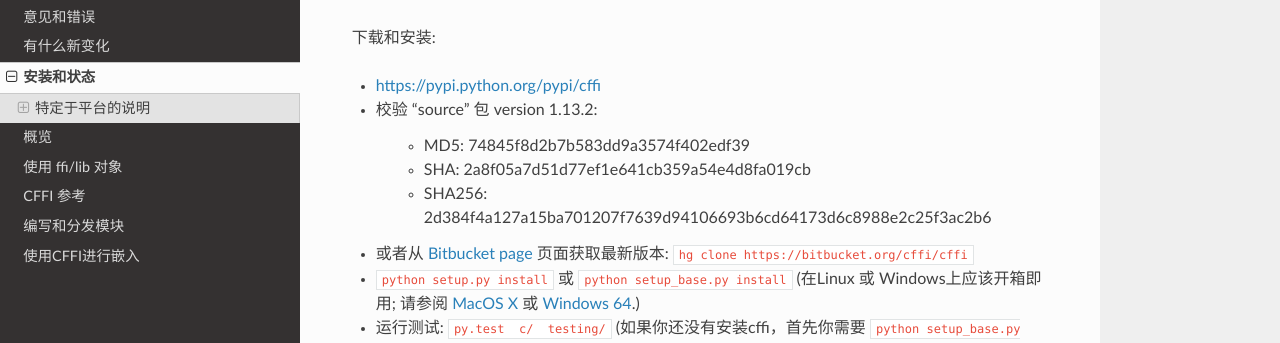
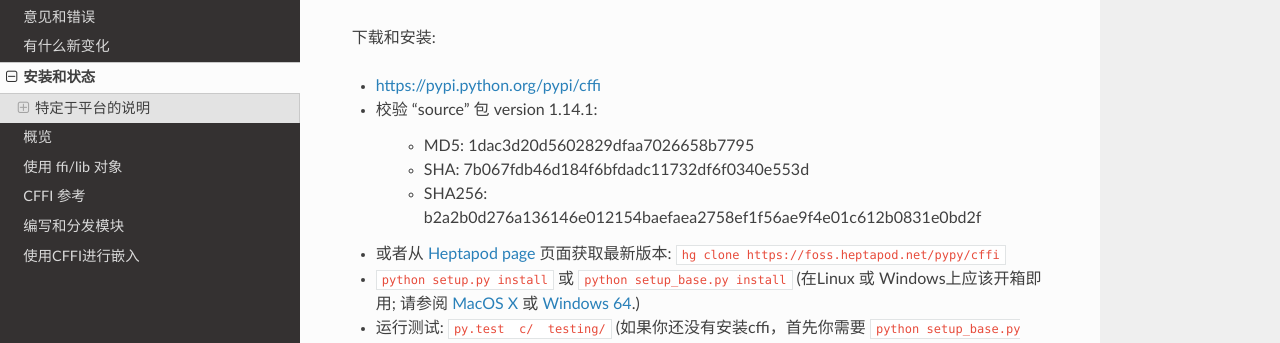
Before and after one commit to JairoGuo/CFFI-Docs-ZH-CN, a Sphinx documentation site: the page built from doc/source/installation.rst, in a window 1280 px wide and 900 px high, scrolled down 660 px. Shown: the part 158-501 px from the top of the window. Built offline with Sphinx 7.4.7 and the Read the Docs theme 2.0.0, drawn with Linux system fonts in a browser that asks for light colours.

Commit message:
Update 1.14.1

```diff
--- a/doc/source/goals.rst
+++ b/doc/source/goals.rst
@@ -52,5 +52,5 @@
 
 --- 本文档未获得文档翻译版权，仅供学习参考，如有侵权，则立即删除
 
-.. _`问题跟踪器`: https://bitbucket.org/cffi/cffi/issues
+.. _`问题跟踪器`: https://foss.heptapod.net/pypy/cffi/issues
 .. _`邮件列表`: https://groups.google.com/forum/#!forum/python-cffi
--- a/doc/source/installation.rst
+++ b/doc/source/installation.rst
@@ -40,16 +40,18 @@ CFFI的核心速度优于ctypes，如果使用1.0之后的功能，则意味着
 
 * https://pypi.python.org/pypi/cffi
 
-* 校验 "source" 包 version 1.13.2:
+* 校验 "source" 包 version 1.14.1:
 
-   - MD5: 74845f8d2b7b583dd9a3574f402edf39
+   - MD5: 1dac3d20d5602829dfaa7026658b7795
 
-   - SHA: 2a8f05a7d51d77ef1e641cb359a54e4d8fa019cb
+   - SHA: 7b067fdb46d184f6bfdadc11732df6f0340e553d
 
-   - SHA256: 2d384f4a127a15ba701207f7639d94106693b6cd64173d6c8988e2c25f3ac2b6
+   - SHA256: b2a2b0d276a136146e012154baefaea2758ef1f56ae9f4e01c612b0831e0bd2f
 
-* 或者从 `Bitbucket page`_ 页面获取最新版本:
-  ``hg clone https://bitbucket.org/cffi/cffi``
+* 或者从 `Heptapod page`_ 页面获取最新版本:
+  ``hg clone https://foss.heptapod.net/pypy/cffi``
+
+
 
 * ``python setup.py install`` 或 ``python setup_base.py install``
   (在Linux 或 Windows上应该开箱即用; 请参阅
@@ -58,7 +60,8 @@ CFFI的核心速度优于ctypes，如果使用1.0之后的功能，则意味着
 * 运行测试: ``py.test  c/  testing/`` (如果你还没有安装cffi，首先你需要 ``python setup_base.py build_ext -f
   -i``)
 
-.. _`Bitbucket page`: https://bitbucket.org/cffi/cffi
+
+.. _`Heptapod page`: https://foss.heptapod.net/pypy/cffi
 
 演示:
 
--- a/doc/source/overview.rst
+++ b/doc/source/overview.rst
@@ -310,7 +310,7 @@ API 模式，调用C语言源码而不是编译库
        from _pi.lib import pi_approx
 
        approx = pi_approx(10)
-       assert str(pi_approximation).startswith("3.")
+       assert str(approx).startswith("3.")
 
        approx = pi_approx(10000)
        assert str(approx).startswith("3.1")
```
Also changed, not shown: doc/source/whatsnew.rst (+25 -6 lines).
